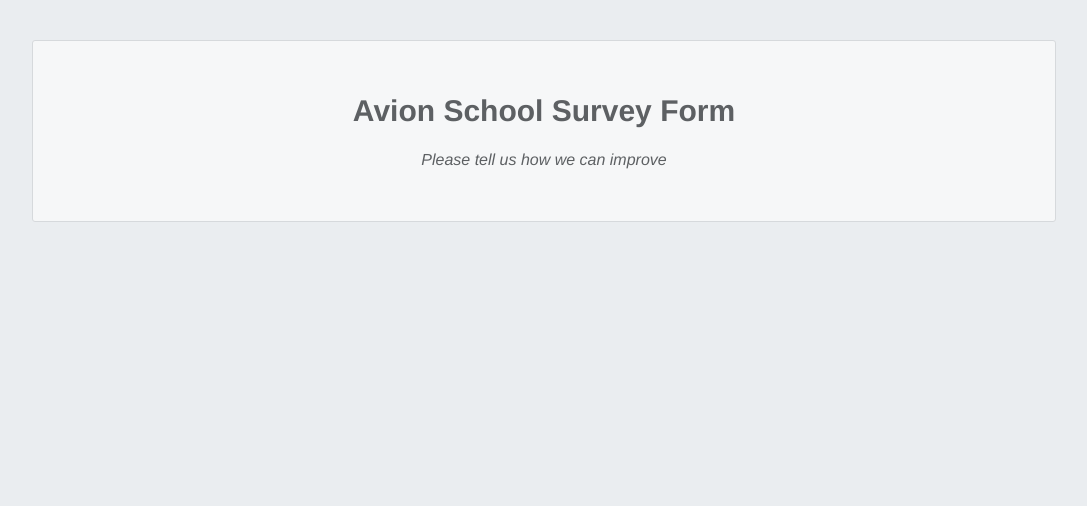
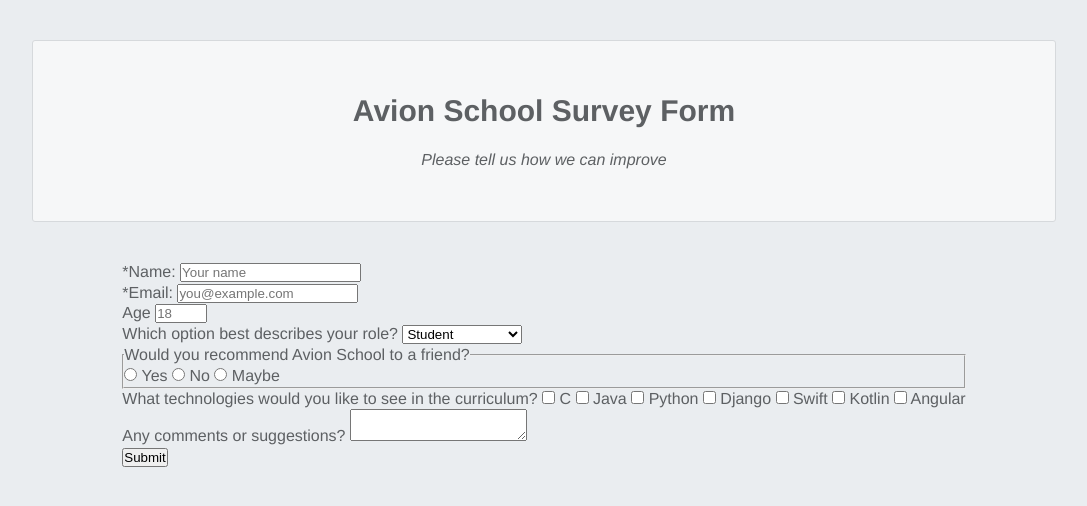
Before and after one commit to phonz-dev/practice-projects, a plain HTML site: page 01-survey-form/index.html in a window 1280 px wide. Shown: the whole page, without its empty margins (96-1183 px from the left). Drawn offline with Linux system fonts and the light colour scheme.

Commit message:
Add form content

```diff
--- a/01-survey-form/index.html
+++ b/01-survey-form/index.html
@@ -16,7 +16,83 @@
   </header>
 
   <form action="/form-handler" method="post" id="survey-form">
+    <div class="form-row">
+      <label for="name" id="name-label">*Name:</label>
+      <input type="text" id="name" name="user_name" placeholder="Your name" required>
+    </div>
 
+    <div class="form-row">
+      <label for="email" id="email-label">*Email:</label>
+      <input type="email" id="email" name="user_email" placeholder="you@example.com" required>
+    </div>
+
+    <div class="form-row">
+      <label for="age">Age</label>
+      <input type="number" id="age" name="user_age" min="18" max="60" placeholder="18">
+    </div>
+
+    <div class="form-row">
+      <label for="dropdown">Which option best describes your role?</label>
+      <select name="role" id="dropdown" aria-placeholder="Select current role">
+        <option value="student">Student</option>
+        <option value="employed">Employed</option>
+        <option value="full-time-learner">Full time learner</option>
+        <option value="prefer-not-to-say">Prefer not to say</option>
+        <option value="others">Others</option>
+      </select>
+    </div>
+
+    <fieldset class="legacy-form-row">
+      <legend>Would you recommend Avion School to a friend?</legend>
+      <input type="radio" value="yes" id="option1" name="is-recommend">
+      <label for="option1">Yes</label>
+      <input type="radio" value="no" id="option2" name="is-recommend">
+      <label for="option2">No</label>
+      <input type="radio" value="maybe" id="option3" name="is-recommend">
+      <label for="option3">Maybe</label>
+    </fieldset>
+
+    <div class="form-row">
+      <label>What technologies would you like to see in the curriculum?</label>
+
+      <label for="tech1">
+        <input type="checkbox" id="tech1" value="c">
+        C
+      </label>
+      <label for="tech1">
+        <input type="checkbox" id="tech1" value="c">
+        Java
+      </label>
+      <label for="tech1">
+        <input type="checkbox" id="tech1" value="c">
+        Python
+      </label>
+      <label for="tech1">
+        <input type="checkbox" id="tech1" value="c">
+        Django
+      </label>
+      <label for="tech1">
+        <input type="checkbox" id="tech1" value="c">
+        Swift
+      </label>
+      <label for="tech1">
+        <input type="checkbox" id="tech1" value="c">
+        Kotlin
+      </label>
+      <label for="tech1">
+        <input type="checkbox" id="tech1" value="c">
+        Angular
+      </label>
+    </div>
+
+    <div class="form-row">
+      <label for="comment">Any comments or suggestions?</label>
+      <textarea name="comment" id="comment"></textarea>
+    </div>
+
+    <div class="form-row">
+      <button>Submit</button>
+    </div>
   </form>
 </body>
 
```
